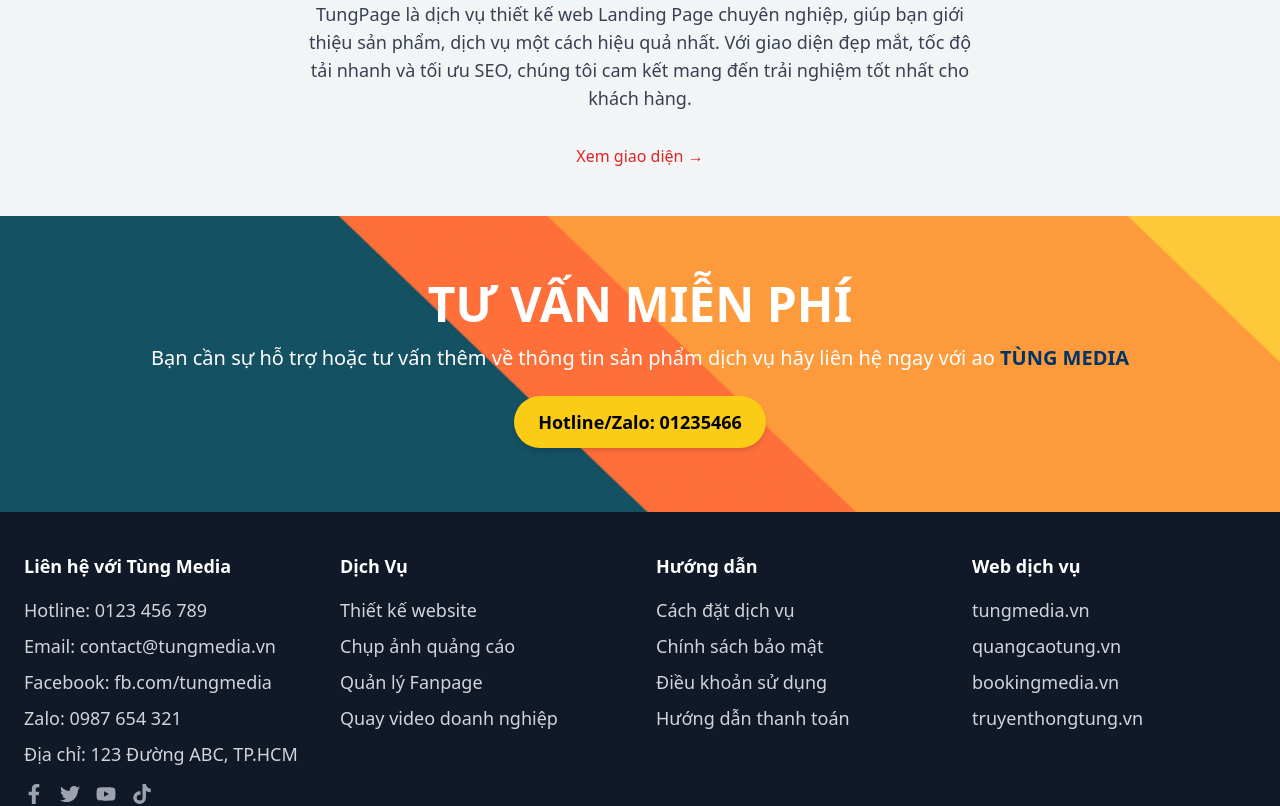
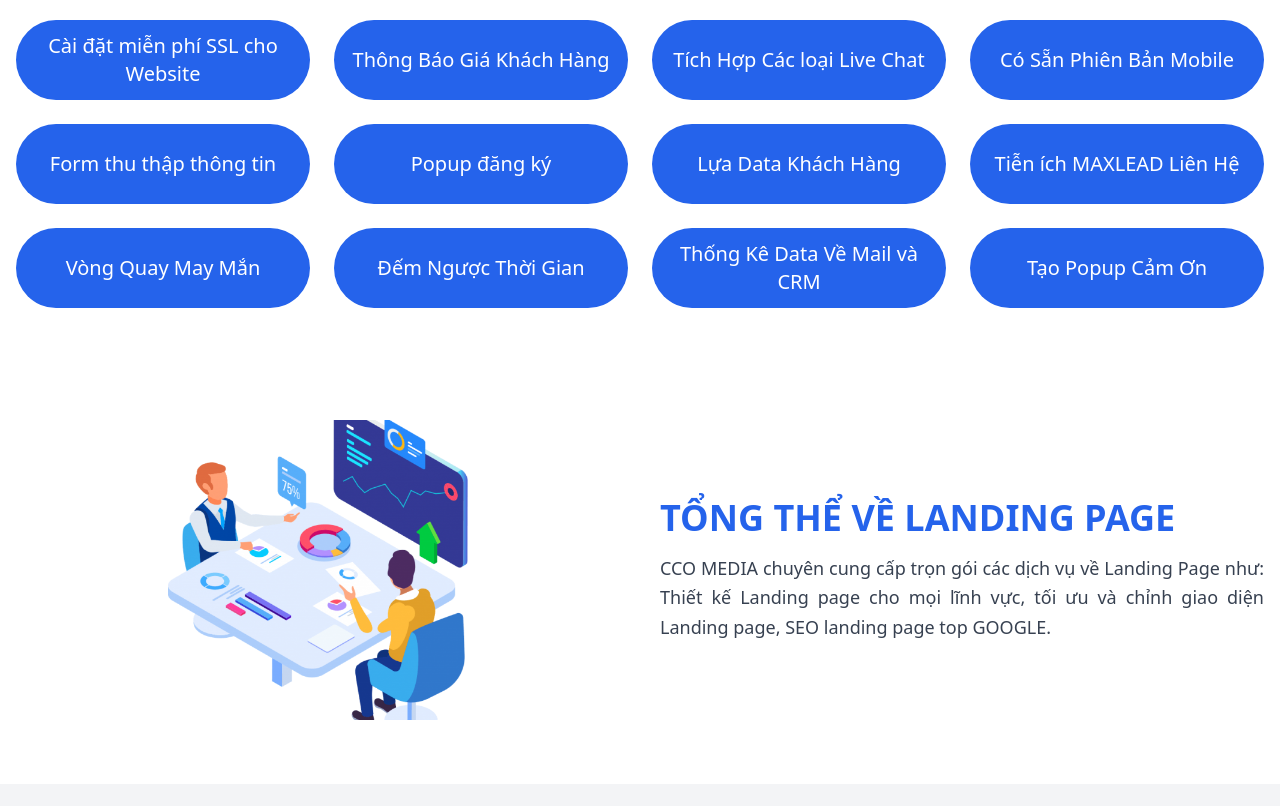
Before and after one commit to toksuma/pltt, a React (Vite) app in the folder Frontend/: page / in a window 1280 px wide. Shown: the part 2240-3046 px from the top of the page. Built offline with nearby package versions, Linux system fonts and the light colour scheme.

Commit message:
them section tong the ve lading

```diff
--- a/Frontend/src/Pages/Home.jsx
+++ b/Frontend/src/Pages/Home.jsx
@@ -171,6 +171,62 @@ const Home = () => {
   </div>
 </section>
 
+{/* SECTION: TÍNH NĂNG SẼ CÓ TRÊN LANDING PAGE */}
+<section className="py-12 px-4 bg-white text-center">
+  <h1 className="text-3xl md:text-4xl font-bold text-green-600 mb-10">
+    TÍNH NĂNG SẼ CÓ TRÊN LANDING PAGE
+  </h1>
+
+  <div className="grid grid-cols-2 sm:grid-cols-3 md:grid-cols-4 gap-6 max-w-7xl mx-auto text-xl">
+  {[
+    "Cài đặt miễn phí SSL cho Website",
+    "Thông Báo Giá Khách Hàng",
+    "Tích Hợp Các loại Live Chat",
+    "Có Sẵn Phiên Bản Mobile",
+    "Form thu thập thông tin ",
+    "Popup đăng ký",
+    "Lựa Data Khách Hàng",
+    "Tiễn ích MAXLEAD Liên Hệ",
+    "Vòng Quay May Mắn",
+    "Đếm Ngược Thời Gian",
+    "Thống Kê Data Về Mail và CRM",
+    "Tạo Popup Cảm Ơn",
+  ].map((feature, index) => (
+    <button
+      key={index}
+      className="bg-blue-600 text-white px-4 h-20 w-full rounded-full font-medium hover:bg-orange-500 transition duration-300 flex items-center justify-center"
+    >
+      {feature}
+    </button>
+  ))}
+</div>
+</section>
+
+{/* SECTION: TỔNG THỂ VỀ LANDING PAGE */}
+<section className="py-16 px-4 bg-white">
+  <div className="max-w-7xl mx-auto flex flex-col md:flex-row items-center gap-10">
+
+    {/* PHẦN TRÁI: HÌNH NHỎ GỌN */}
+    <div className="w-full md:w-1/2 flex justify-center">
+      <img
+        src="/cb.png" // Đặt hình trong thư mục public
+        alt="Tổng thể Landing Page"
+        className="w-[300px] h-auto rounded-lg"
+      />
+    </div>
+
+    {/* PHẦN PHẢI: NỘI DUNG */}
+    <div className="w-full md:w-1/2 text-center md:text-left">
+      <h1 className="text-3xl md:text-4xl font-bold text-blue-600 mb-4">
+        TỔNG THỂ VỀ LANDING PAGE
+      </h1>
+      <p className="text-lg text-gray-700 text-justify leading-relaxed">
+        CCO MEDIA chuyên cung cấp trọn gói các dịch vụ về Landing Page như: Thiết kế Landing page cho mọi lĩnh vực, tối ưu và chỉnh giao diện Landing page, SEO landing page top GOOGLE.
+      </p>
+    </div>
+  </div>
+</section>
+
 
 
 
```
